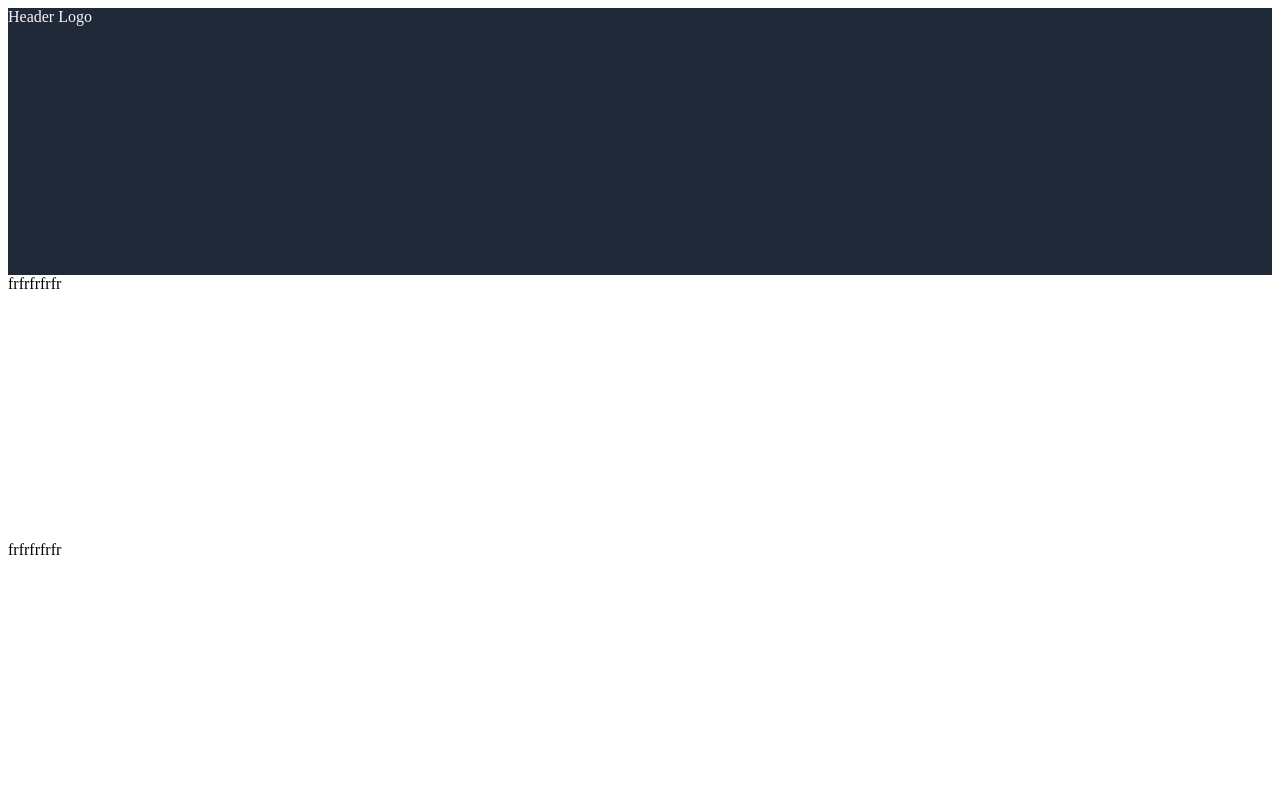
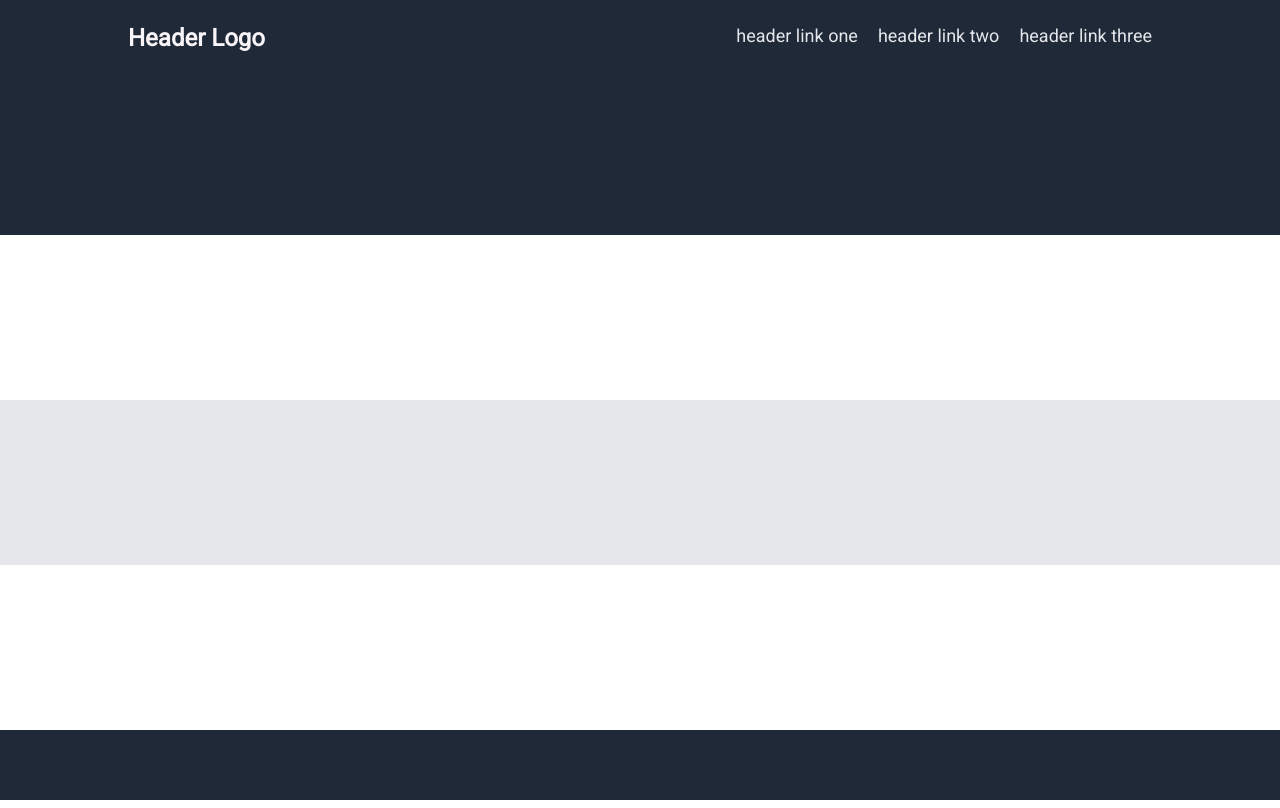
Before and after one commit to Orkhyd/landing-page, a plain HTML site: page index.html in a window 1280 px wide. Drawn offline with Linux system fonts and the light colour scheme.

Commit message:
Finish header

```diff
--- a/index.html
+++ b/index.html
@@ -9,31 +9,34 @@
 </head>
 <body>
     <div class="wrapper">
-        <div class="header">
-        Header Logo
+        <div class="header flexy">
+            <p>Header Logo</p>
+            <ul>
+                <li>header link one</li>
+                <li>header link two</li>
+                <li>header link three</li>
+            </ul>
         </div>
 
-        <div class="content">
-            frfrfrfrfr
-            <div class="hero">
+        <div class="content flexy">
+            <div class="hero flexy">
 
             </div>
-            <div class="main">
-                <div class="random">
+            <div class="main flexy">
+                <div class="random flexy">
 
                 </div>
-                <div class="quote">
+                <div class="quote flexy">
 
                 </div>
-                <div class="signup">
+                <div class="signup flexy">
 
                 </div>
             </div>
 
         </div>
 
-        <div class="footer">
-        frfrfrfrfr
+        <div class="footer flexy">
         </div>
     </div>
 </body>
--- a/style.css
+++ b/style.css
@@ -1,22 +1,61 @@
+@import url('https://fonts.googleapis.com/css?family=Roboto&display=swap');
+
+/* Flex Part */
 .wrapper, html, body{
 
     height: 100%;
+    margin: 0px;
 }
-.header, .hero{
+
+.flexy{
+    flex: 1;
+
+}
+.content.flexy{
+    flex: 5;
+}
+.main.flexy{
+    flex: 3;
+}
+.header.flexy, .footer.flexy{
+    flex:0 1 auto;
+    height: 70px;
+    display: flex;
+    justify-content: space-around;
+}
+.wrapper, .content, .main{
+    display: flex;
+    flex-direction: column;
+    /* justify-content: space-between; */
+}
+
+/* Main Div Design */
+.quote{
+    background-color: #e5e7eb;
+}
+
+.header, .hero, .footer{
     background-color: #1F2937;
     color: #F9F4F8;
 }
 
-.header, .content, .footer{
-    flex: 1;
-
+.header p{
+    font-size: 24px;
+    font-weight: bolder;
+    flex: auto;
+    margin-left: 10%;
 }
-
-.wrapper{
+.header ul{
+    list-style-type: none;
     display: flex;
-    flex-direction: column;
-    /* justify-content: space-between; */
+    gap: 20px;
+    align-items: center;
+    color: #e5e7eb;
+    font-size: 18px;
+    flex: auto;
+    justify-content: flex-end;
+    margin-right:10% ;
 }
-.content{
-    display: flex;
+*{
+    font-family: "roboto";
 }
```
